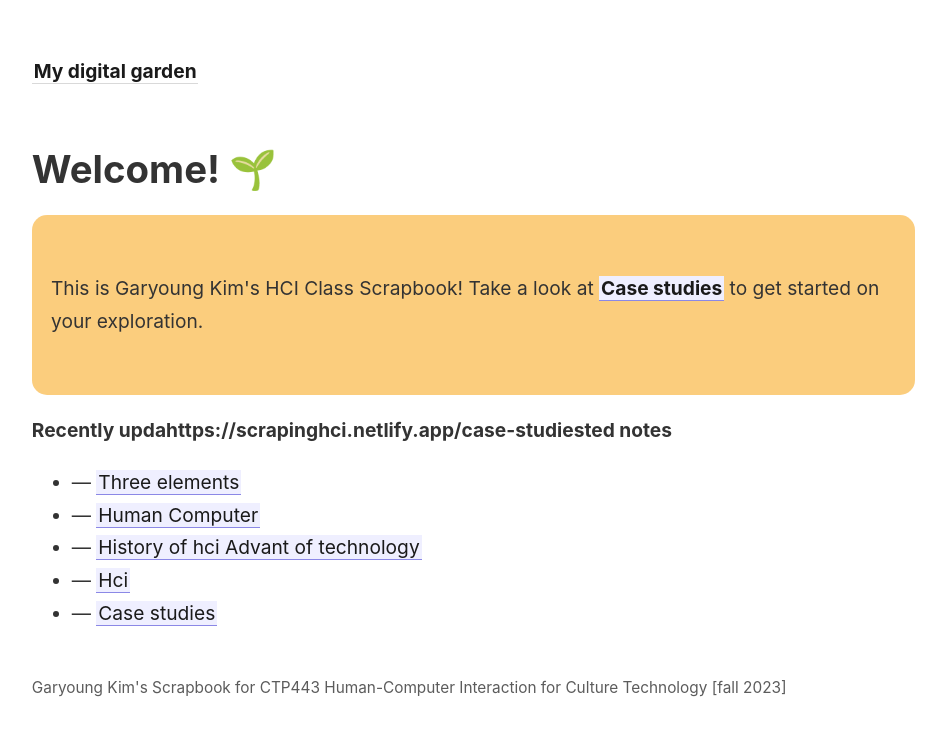
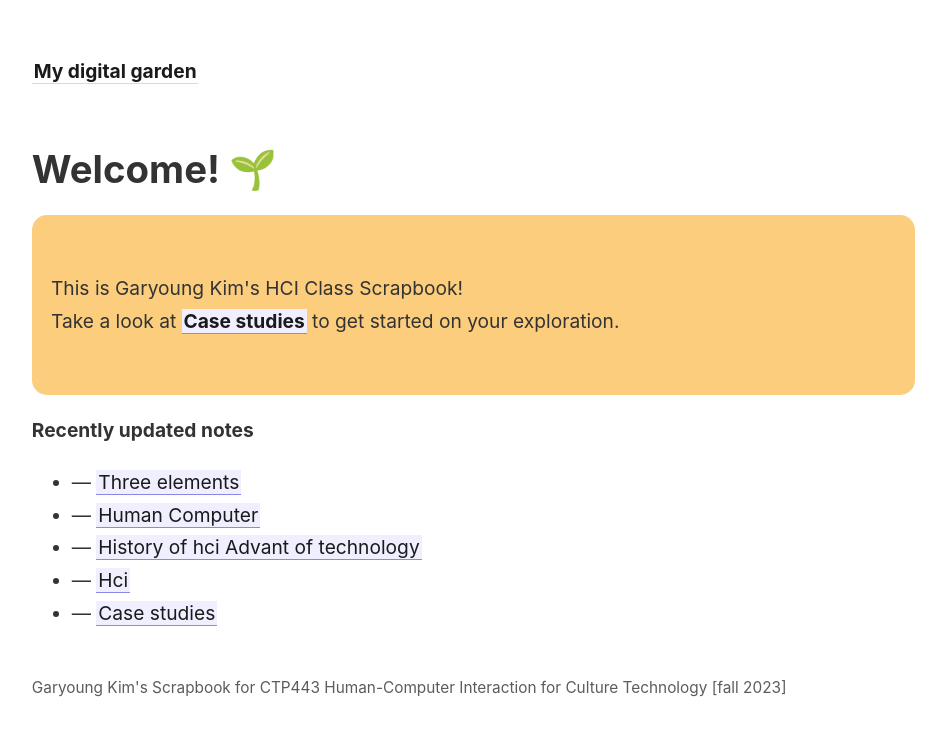
Before and after one commit to grkim1507/scrapingHCI, a Jekyll site: the page built from _pages/index.md, in a window 1280 px wide. Shown: the top 736 px of the page, without its empty margins (45-991 px from the left). Built offline with Jekyll 4.4.1, drawn with Linux system fonts in a browser that asks for light colours.

Commit message:
update intro lines

```diff
--- a/_pages/index.md
+++ b/_pages/index.md
@@ -8,11 +8,11 @@ permalink: /
 # Welcome! 🌱
 
 <p style="padding: 3em 1em; background: #f79d0082; border-radius: 15px;">
-  This is Garyoung Kim's HCI Class Scrapbook!
+  This is Garyoung Kim's HCI Class Scrapbook!<br>
   Take a look at <span style="font-weight: bold">[[Case studies]]</span> to get started on your exploration.
 </p>
 
-<strong>Recently updahttps://scrapinghci.netlify.app/case-studiested notes</strong>
+<strong>Recently updated notes</strong>
 
 <ul>
   {% assign recent_notes = site.notes | sort: "last_modified_at_timestamp" | reverse %}
```
